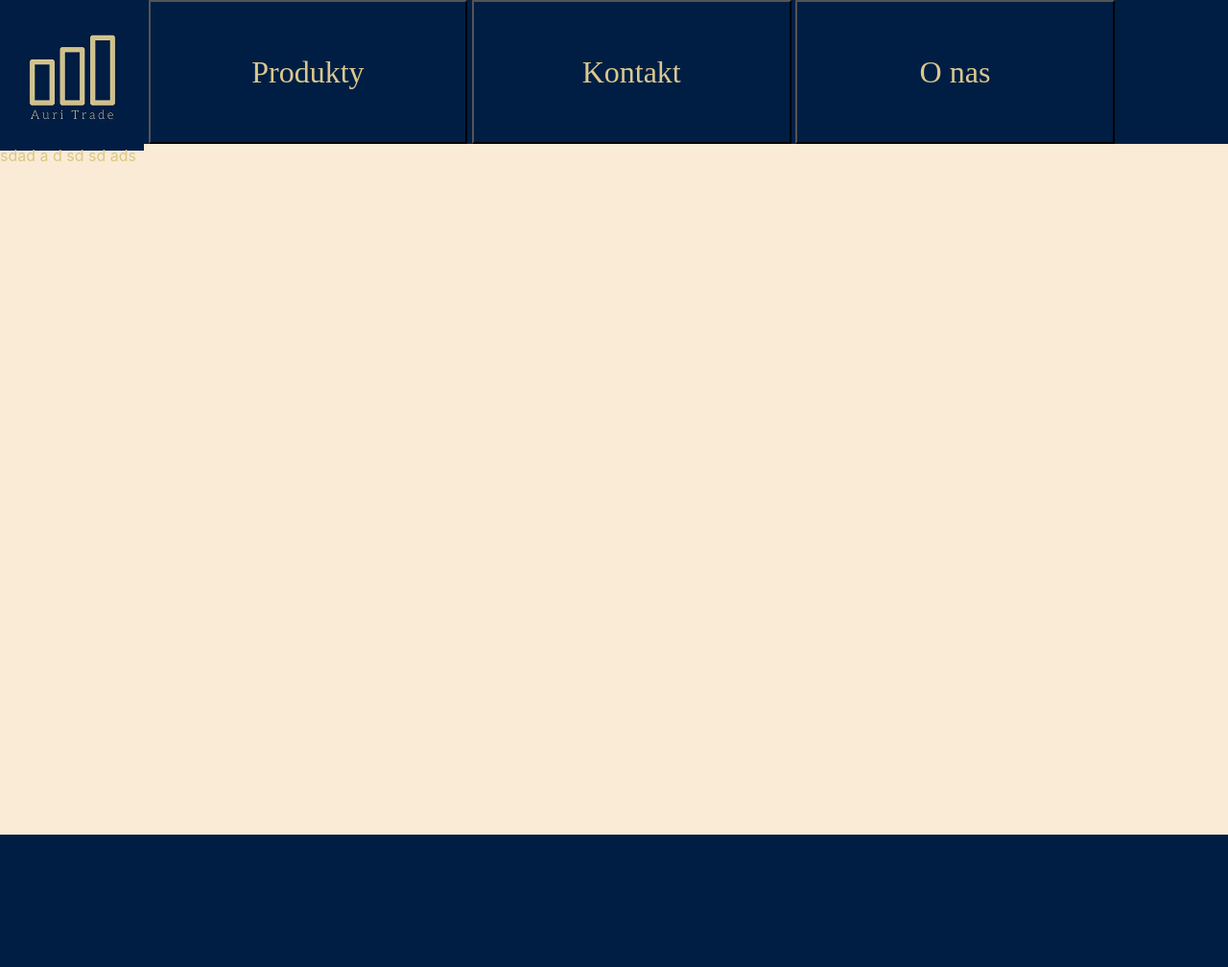
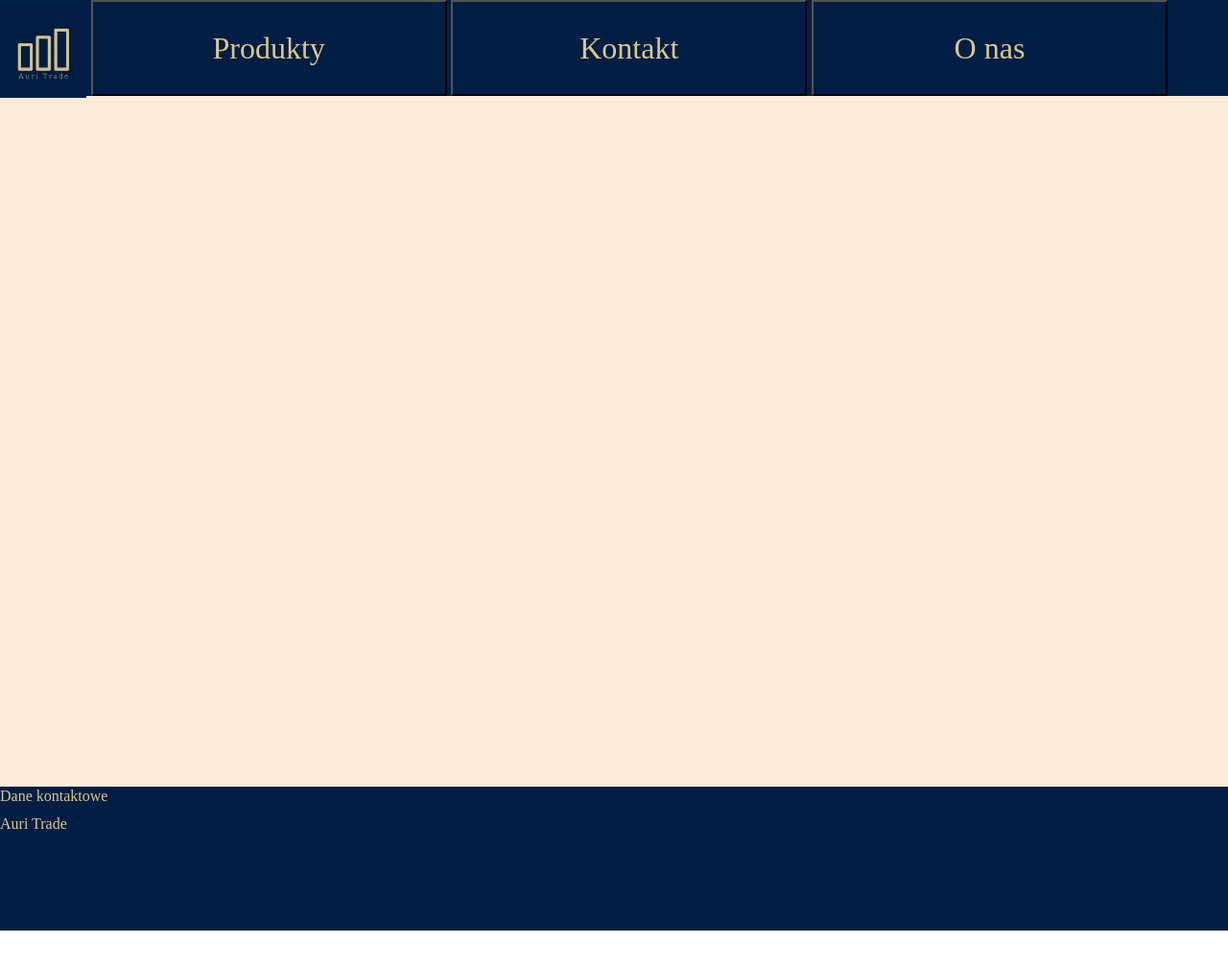
Before and after one commit to Uncle-Moris/Auri_Trade_Website, a plain HTML site: page html/home.html in a window 1280 px wide. Shown: the whole page at 96% size. After the commit the page ends 970 px from the top, so only its background shows below. Drawn offline with nearby package versions, Linux system fonts and the light colour scheme.

Commit message:
update of CSS

```diff
--- a/css/style.css
+++ b/css/style.css
@@ -3,7 +3,7 @@
     background-color: #001e44 ;
     color: rgba(218, 200, 141) ;
     width: 100%;
-    height: 150px;
+    height: 100px;
 }
 
 .content {
@@ -19,14 +19,15 @@
     height: 150px;
     bottom: auto;
 }
+
 .button_of{
     background-color: #001e44 ;
     color: rgba(218, 200, 141) ;
-    width: 26%;
+    width: 29%;
     height: 100%;
     text-align: center;
     font-size: 200%;
-    font-family: Sathu;
+    font-family:"Times New Roman";
 }
 .button_of:hover{
     background-color:rgba(218, 200, 141) ;
@@ -34,6 +35,11 @@
 }
 
 .logo{
-    height: 100%;
-    width: ;
+    height: 90%;
+    width: auto;
 }
+
+.contact_info{
+    position: center;
+    font-family: "Times New Roman";
+}
--- a/html/home.html
+++ b/html/home.html
@@ -7,26 +7,25 @@
     <link rel="stylesheet" href="https://stackpath.bootstrapcdn.com/bootstrap/4.3.1/css/bootstrap.min.css" integrity="sha384-ggOyR0iXCbMQv3Xipma34MD+dH/1fQ784/j6cY/iJTQUOhcWr7x9JvoRxT2MZw1T" crossorigin="anonymous">
 </head>
 <body >
-    <header class="header">
+    <header class="header container-lg">
         <a href="home.html">
             <img src="/igs/logo.jpg" class="logo">
         </a>
         <a href="products.html"  ><button class="button button_of">Produkty</button></a>
         <a href="contact.html"><button class="button button_of">Kontakt</button></a>
-        <a href="about.html"><button class="button button_of">O nas </button></a>
+        <a href="about.html"><button type="button" class="button_of ">O nas </button></a>
     </header>
 
     <main class="content">
 
-        sdad a
-        d
-        sd
 
-        sd
-        ads
     </main>
 
-    <footer class="footer" >
+    <footer class="footer">
+        <div class="contact_info">
+            <h6 class="contact_info"> Dane kontaktowe </h6>
+            <p>Auri Trade</p>
+        </div>
     </footer>
 </body >
 </html>
```
